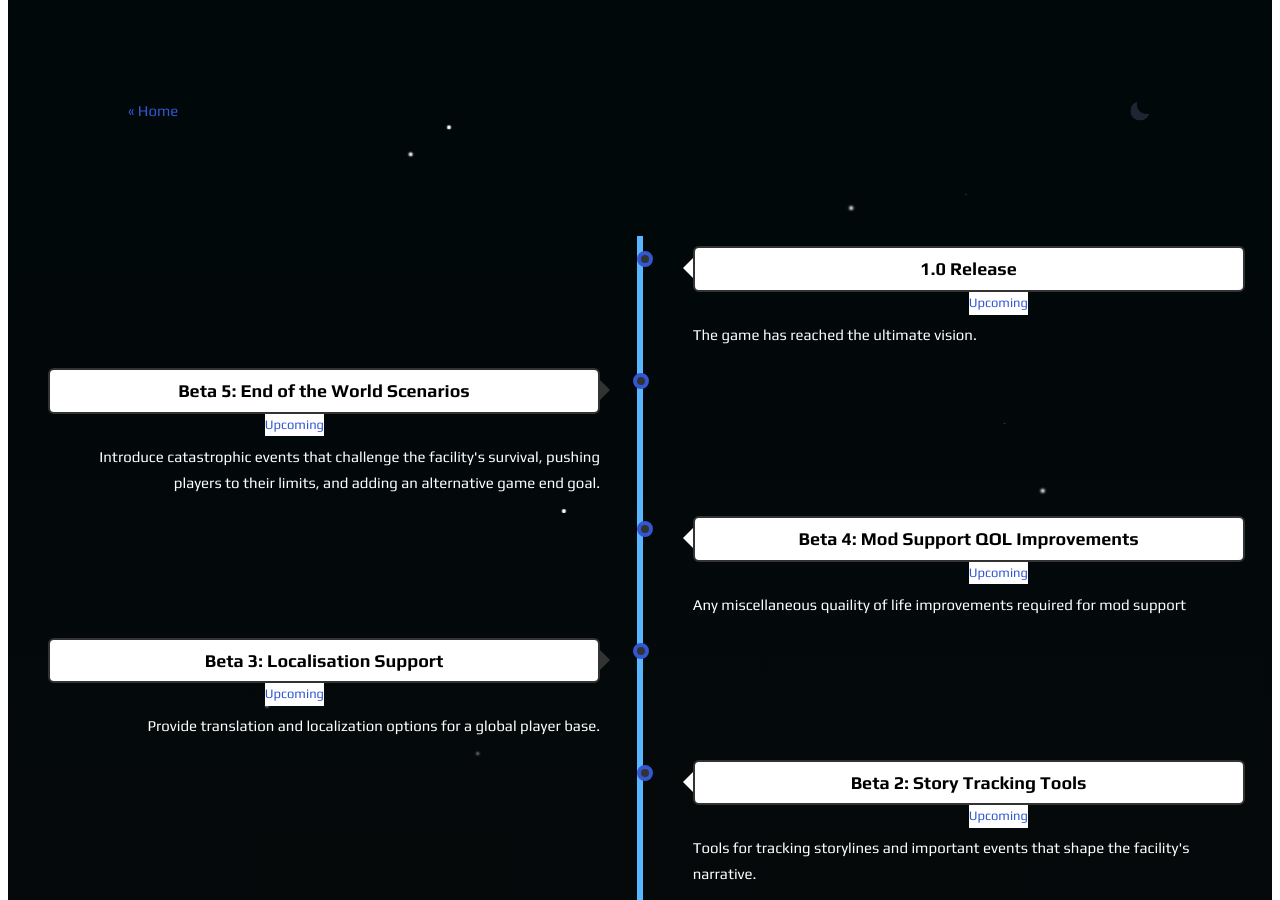
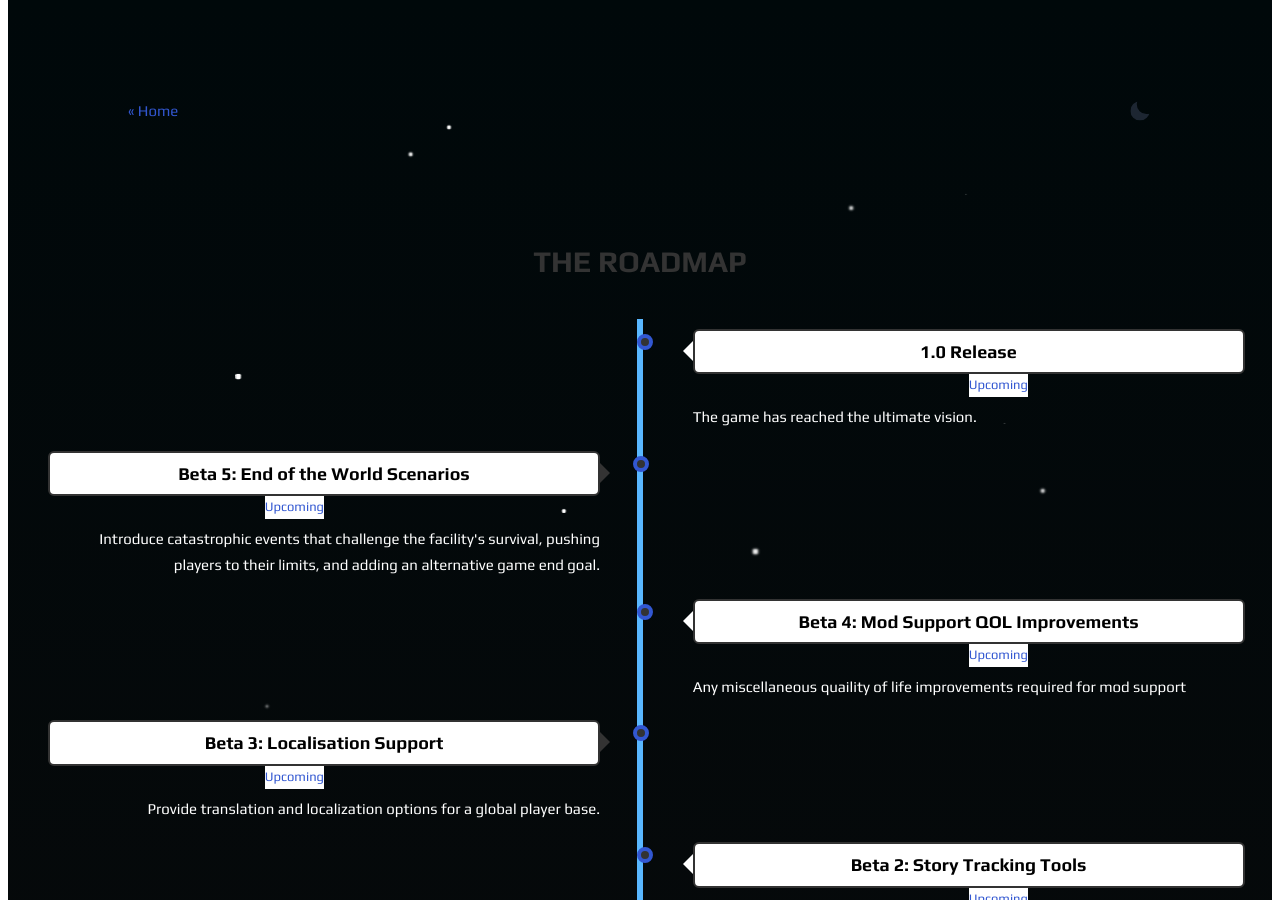
Before and after one commit to Plasmarc-Studios/containcorp-blog, a Jekyll site: the page built from docs/roadmap.html, in a window 1280 px wide and 900 px high. Built offline with Jekyll 4.4.1, drawn with Linux system fonts in a browser that asks for light colours; nearby versions of some CDN libraries.

Commit message:
Adding title to roadmap for seo

```diff
--- a/docs/roadmap.html
+++ b/docs/roadmap.html
@@ -16,6 +16,7 @@ layout: default
     }
 </style>
 <section>
+    <h1 style="margin: auto; inset: 0; padding-bottom: 30px;">The Roadmap</h1>
     <!-- The Timeline -->
     <div class="star"></div>
     <div class="timeline">
```
